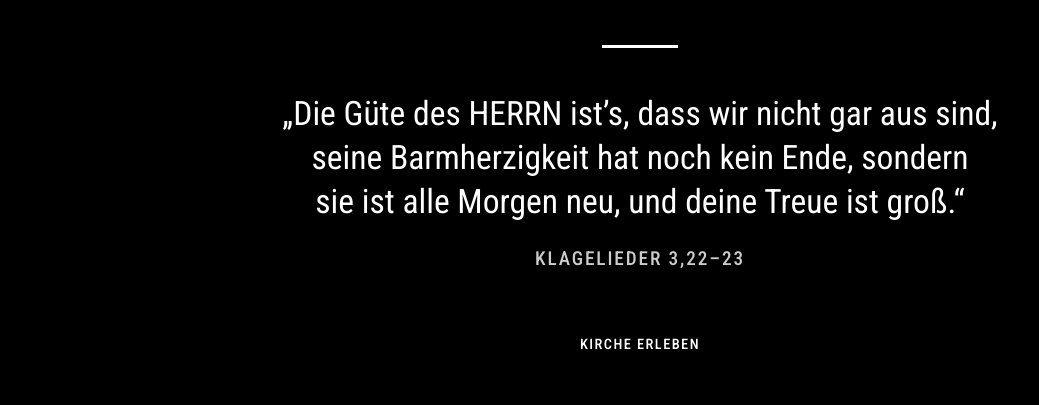
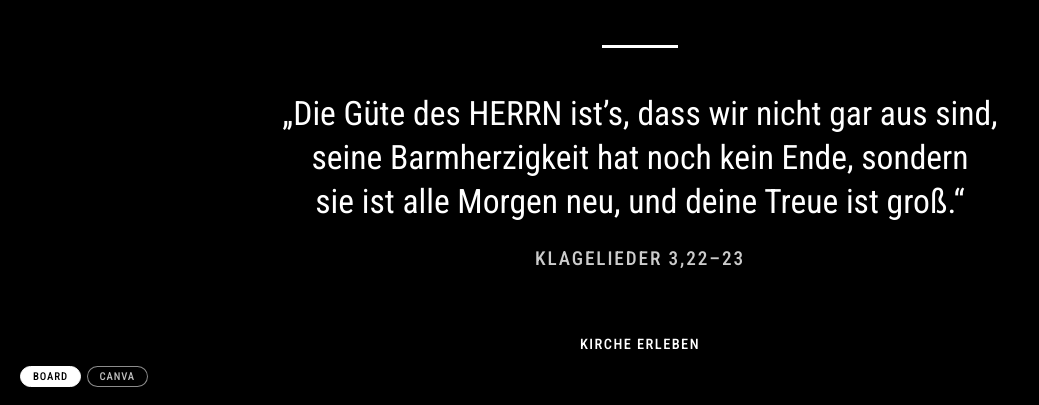
Before and after one commit to Rasvan-Teofil/Pi-Canva-Viewer, a plain HTML site: page board/index.html in a window 1280 px wide. Shown: the part 395-800 px from the top of the page, without its empty margins (0-1039 px from the left). Drawn offline with Linux system fonts and the light colour scheme; no server answers; a script that the page names is missing; a web font is replaced by a local one.

Commit message:
feat: Seiten-Navigation unten links (Pills nach VIEWS, aktive Ansicht hervorgehoben)

```diff
--- a/board/board.css
+++ b/board/board.css
@@ -166,3 +166,33 @@ html, body {
   transition: opacity 0.8s ease;
 }
 .looker-frame.is-front { opacity: 1; }
+
+/* Seiten-Navigation: kleine Pills unten links, auf allen Ansichten (auch über Canva/Looker) */
+.view-nav {
+  position: fixed;
+  left: 1.6vw;
+  bottom: 2.2vh;
+  z-index: 10;
+  display: flex;
+  gap: 0.5vw;
+  pointer-events: none;
+  font-size: 1.35vh;
+  font-weight: 500;
+  letter-spacing: 0.08em;
+  text-transform: uppercase;
+}
+.view-nav[hidden] { display: none; }
+.view-pill {
+  padding: 0.45vh 0.9vw 0.35vh;
+  border: 1px solid rgba(255, 255, 255, 0.55);
+  border-radius: 999px;
+  background: rgba(0, 0, 0, 0.55);
+  color: rgba(255, 255, 255, 0.75);
+  line-height: 1.2;
+  transition: background 0.4s ease, color 0.4s ease;
+}
+.view-pill.is-active {
+  background: #fff;
+  border-color: #fff;
+  color: #000;
+}
--- a/board/index.html
+++ b/board/index.html
@@ -48,6 +48,9 @@
   <div class="canva-hint" id="looker-hint" hidden></div>
 </div>
 
+<!-- Seiten-Navigation unten links, über allen Ansichten (füllt views.js) -->
+<nav class="view-nav" id="view-nav" aria-label="Ansichten"></nav>
+
   <!-- board-config.js liefert nur der lokale Board-Server (scripts/board-server.py). -->
   <script src="board-config.js"></script>
   <script src="verses.js"></script>
--- a/board/views.js
+++ b/board/views.js
@@ -131,8 +131,21 @@
   var names = views.map(function (v) { return v.getAttribute("data-view"); });
   var current = Math.max(0, names.indexOf(cfg.startView || "board"));
 
+  // Seiten-Navigation (Pills unten links), aktive Ansicht hervorgehoben
+  var LABELS = { board: "Board", canva: "Canva", looker: "Looker" };
+  var nav = document.getElementById("view-nav");
+  var pills = names.map(function (n) {
+    var el = document.createElement("span");
+    el.className = "view-pill";
+    el.textContent = LABELS[n] || n;
+    if (nav) nav.appendChild(el);
+    return el;
+  });
+  if (nav && names.length < 2) nav.hidden = true;
+
   function activate(i) {
     current = (i + views.length) % views.length;
+    pills.forEach(function (p, k) { p.classList.toggle("is-active", k === current); });
     all.forEach(function (v) {
       var on = v === views[current];
       v.classList.toggle("is-active", on);
```
